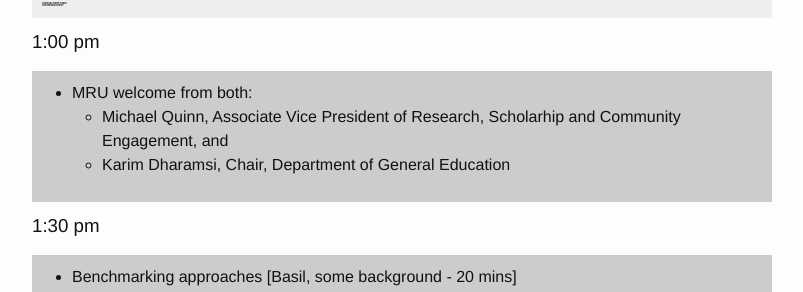
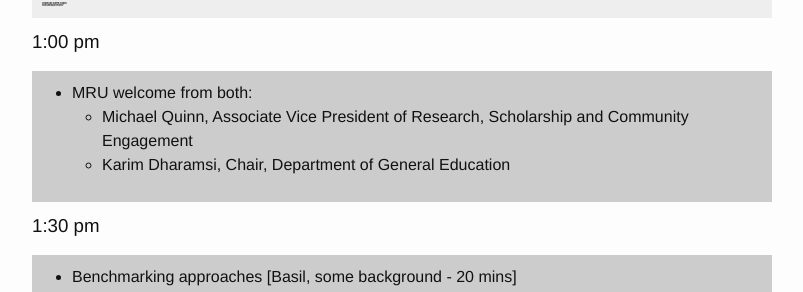
Before and after one commit to PCMIP/PCMIP.github.io, a Jekyll site: the page built from agenda.md, in a window 1280 px wide and 900 px high, scrolled down 1183 px. Shown: the part 152-444 px from the top of the window, without its empty margins (238-1041 px from the left). Built offline with Jekyll 4.4.1, drawn with Linux system fonts in a browser that asks for light colours.

Commit message:
Typo fix in the agenda.

```diff
--- a/agenda.md
+++ b/agenda.md
@@ -116,7 +116,7 @@ h2:after
   <ul>
     <li>MRU welcome from both:
     <ul>
-        <li>Michael Quinn, Associate Vice President of Research, Scholarhip and Community Engagement, and </li>
+        <li>Michael Quinn, Associate Vice President of Research, Scholarship and Community Engagement</li>
         <li>Karim Dharamsi, Chair, Department of General Education </li>
   </ul></li>
   </ul>
```
